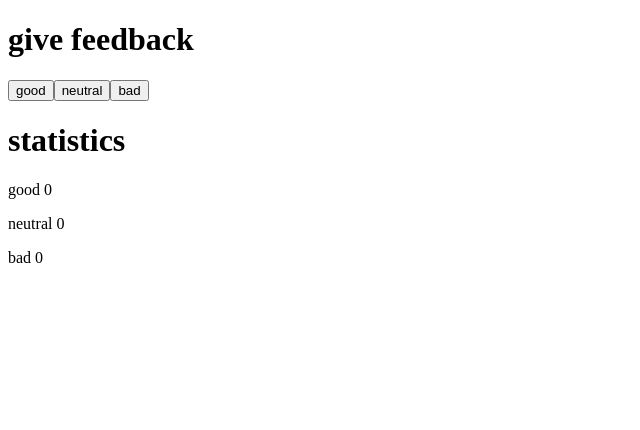
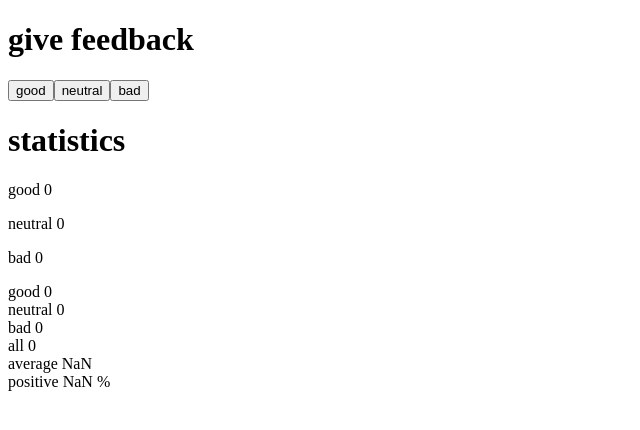
Before and after one commit to mkkarl/full-stack-palautukset, a React (Vite) app in the folder osa1/unicafe/: page / in a window 1280 px wide. Shown: the top 430 px of the page, without its empty margins (0-640 px from the left). Built offline with nearby package versions, Linux system fonts and the light colour scheme.

Commit message:
teht 1.7

```diff
--- a/osa1/unicafe/src/App.jsx
+++ b/osa1/unicafe/src/App.jsx
@@ -13,6 +13,23 @@ const Button = ({ onClick, text }) => {
 const Display = (props) => {
   return (
     <p>{props.text} {props.clicks}</p>
+  )
+}
+
+const Statistics = props => {
+  const sum = props.goodClicks + props.neutralClicks + props.badClicks
+  const average = (props.goodClicks - props.badClicks) / sum
+  const positive = props.goodClicks / sum * 100
+
+  return (
+    <p>
+      good {props.goodClicks}<br />
+      neutral {props.neutralClicks}<br />
+      bad {props.badClicks}<br/>
+      all {sum}<br/>
+      average {average}<br />
+      positive {positive} %
+    </p>
   )
 }
 
@@ -43,6 +60,7 @@ const App = () => {
       <Display text='good' clicks={good} />
       <Display text='neutral' clicks={neutral} />
       <Display text='bad' clicks={bad} />
+      <Statistics goodClicks={good} neutralClicks={neutral} badClicks={bad}/>
     </div>
   )
 }
```
Also changed, not shown: 1 other file (tests, documents, lock files or other folders).
